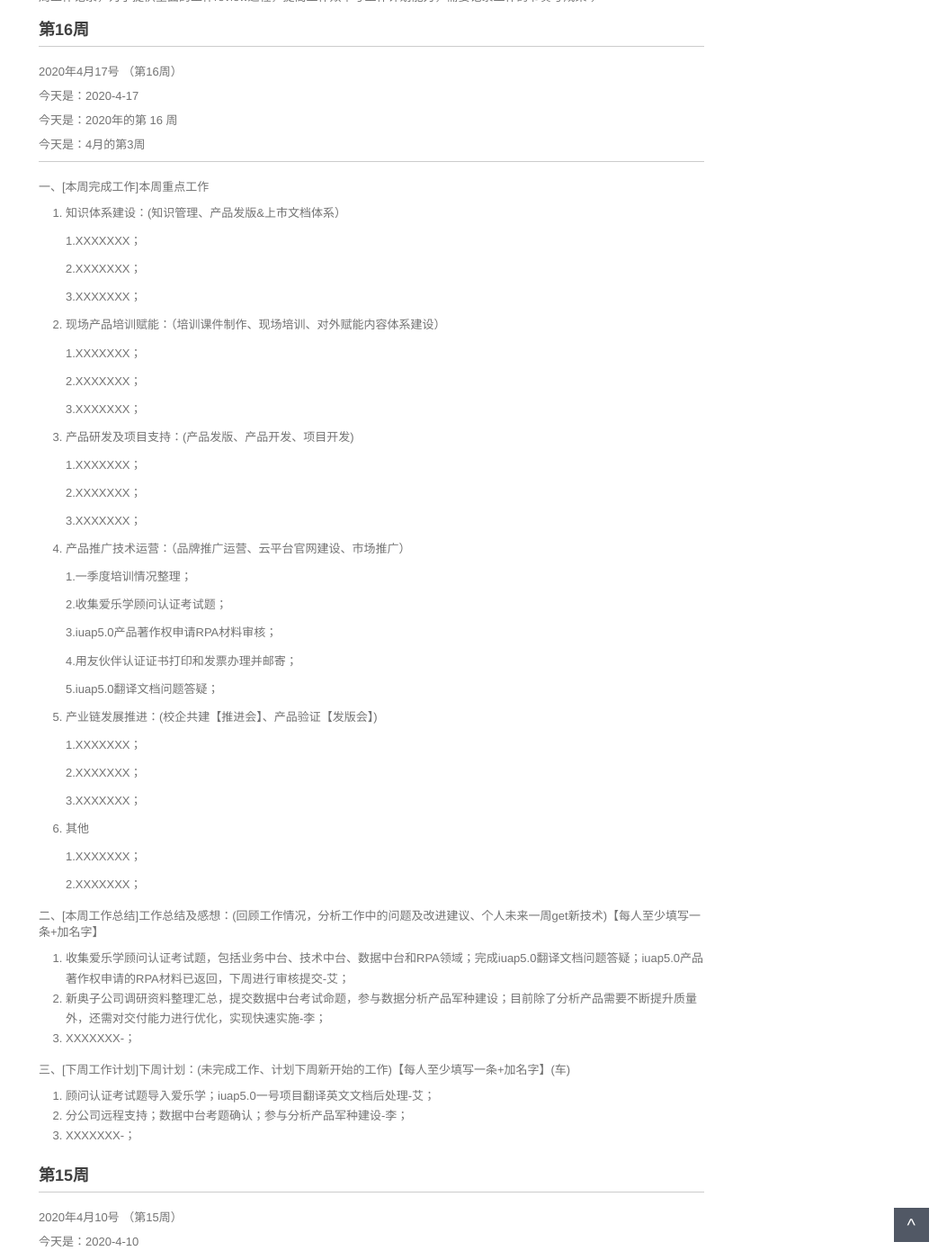
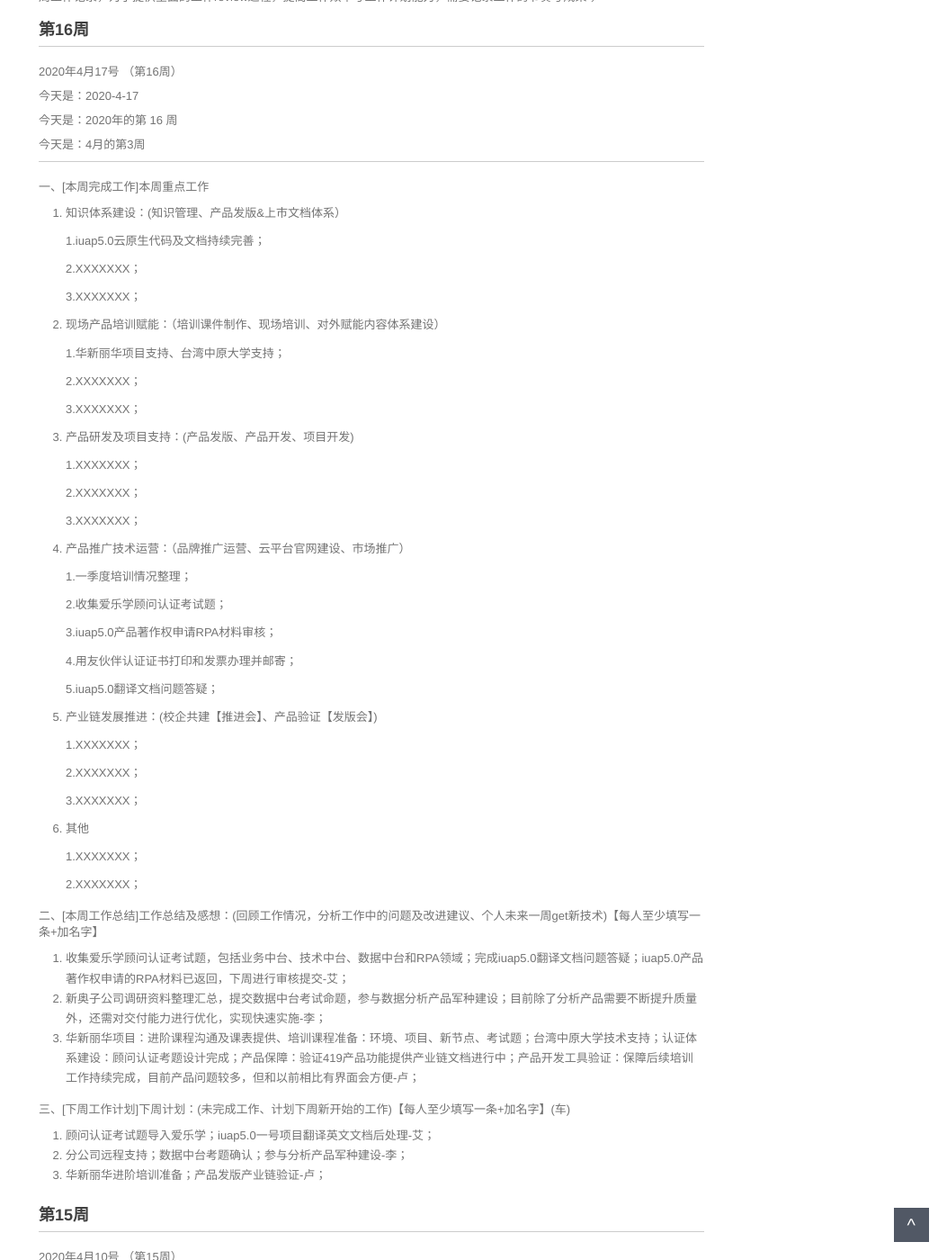
Before and after one commit to walllFlower/blog, a Jekyll site: the page built from 2020-02-28-day_report.md, in a window 1280 px wide and 1400 px high, scrolled down 310 px. Shown: the whole window at 90% size, without its empty margins (227-1280 px from the left). Built offline with Jekyll 4.4.1, drawn with Linux system fonts in a browser that asks for light colours; comment, search, counter and statistics services are not loaded.

Commit message:
Update 2020-02-28-day_report.md

```diff
--- a/2020-02-28-day_report.md
+++ b/2020-02-28-day_report.md
@@ -26,7 +26,7 @@ categories: 技术运营工作周报
 
 1. 知识体系建设：(知识管理、产品发版&上市文档体系）
 
-    1.XXXXXXX；
+    1.iuap5.0云原生代码及文档持续完善；
 
     2.XXXXXXX；
 
@@ -34,7 +34,7 @@ categories: 技术运营工作周报
 
 2. 现场产品培训赋能：（培训课件制作、现场培训、对外赋能内容体系建设）
 
-    1.XXXXXXX；
+    1.华新丽华项目支持、台湾中原大学支持；
 
     2.XXXXXXX；
 
@@ -80,13 +80,13 @@ categories: 技术运营工作周报
 
 1. 收集爱乐学顾问认证考试题，包括业务中台、技术中台、数据中台和RPA领域；完成iuap5.0翻译文档问题答疑；iuap5.0产品著作权申请的RPA材料已返回，下周进行审核提交-艾；
 2. 新奥子公司调研资料整理汇总，提交数据中台考试命题，参与数据分析产品军种建设；目前除了分析产品需要不断提升质量外，还需对交付能力进行优化，实现快速实施-李；
-3. XXXXXXX-；
+3. 华新丽华项目：进阶课程沟通及课表提供、培训课程准备：环境、项目、新节点、考试题；台湾中原大学技术支持；认证体系建设：顾问认证考题设计完成；产品保障：验证419产品功能提供产业链文档进行中；产品开发工具验证：保障后续培训工作持续完成，目前产品问题较多，但和以前相比有界面会方便-卢；
 
 三、[下周工作计划]下周计划：(未完成工作、计划下周新开始的工作)【每人至少填写一条+加名字】(车)
 
 1. 顾问认证考试题导入爱乐学；iuap5.0一号项目翻译英文文档后处理-艾；
 2. 分公司远程支持；数据中台考题确认；参与分析产品军种建设-李；
-3. XXXXXXX-；
+3. 华新丽华进阶培训准备；产品发版产业链验证-卢；
 
 
 
```
